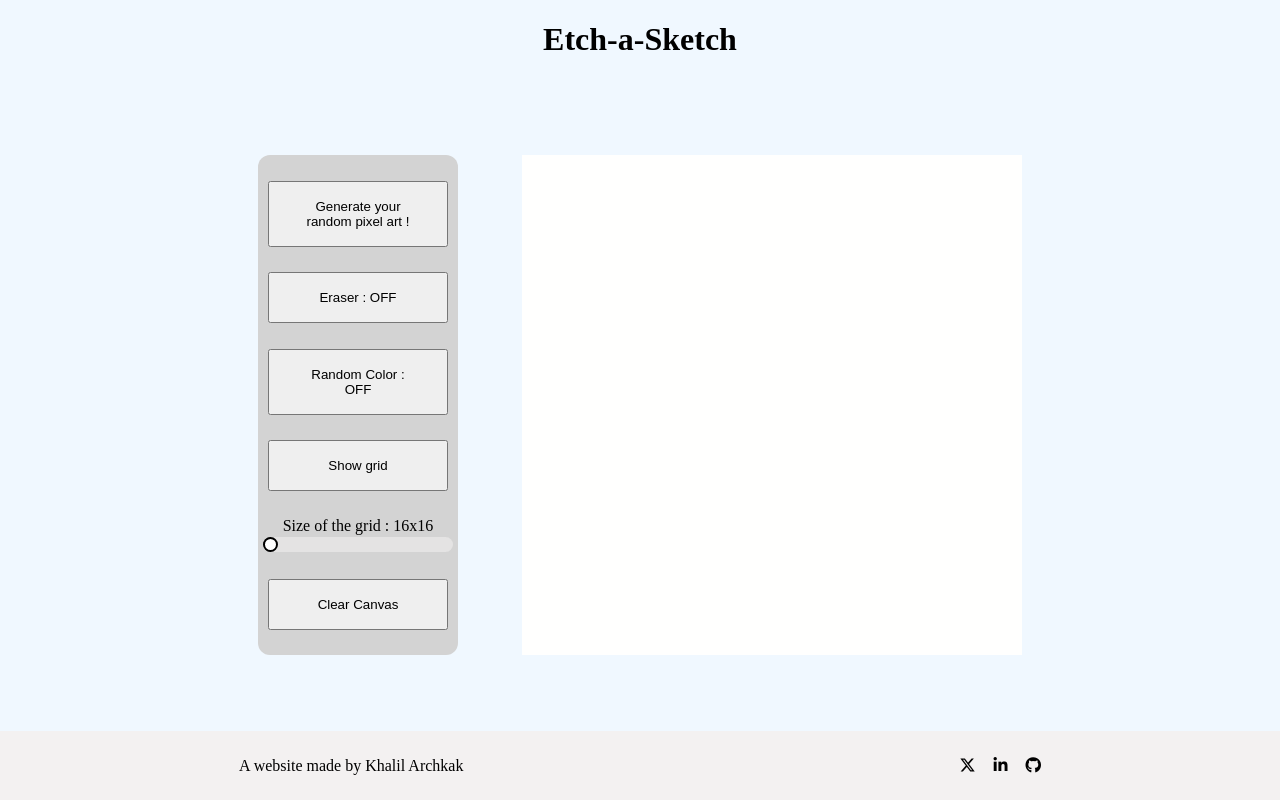
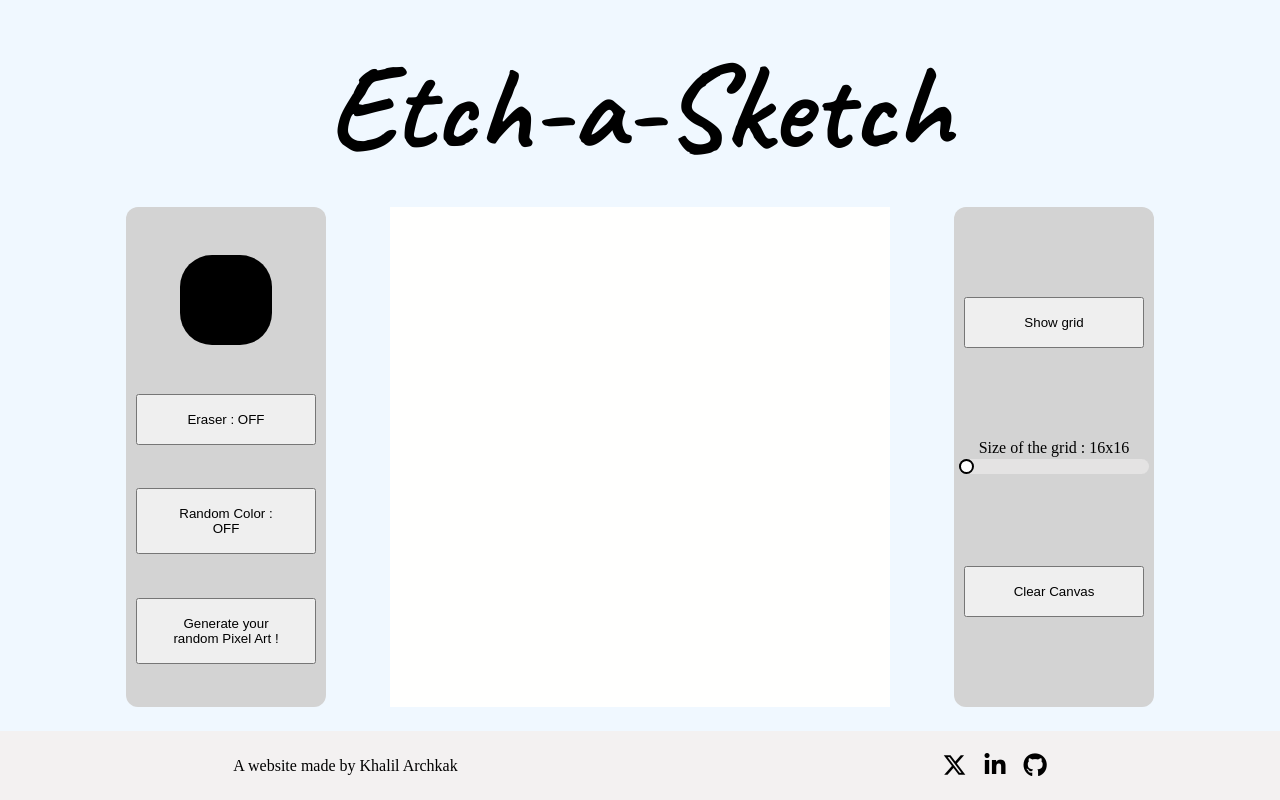
Before and after one commit to KhalilAr42/Etch-a-Sketch, a plain HTML site: page index.html in a window 1280 px wide. Drawn offline with Linux system fonts and the light colour scheme.

Commit message:
Add a new button to choose color + style page title

```diff
--- a/index.html
+++ b/index.html
@@ -16,15 +16,25 @@
             crossorigin="anonymous"
             referrerpolicy="no-referrer"
         />
+        <link rel="preconnect" href="https://fonts.googleapis.com" />
+        <link rel="preconnect" href="https://fonts.gstatic.com" crossorigin />
+        <link
+            href="https://fonts.googleapis.com/css2?family=Caveat:wght@400..700&display=swap"
+            rel="stylesheet"
+        />
         <title>Etch-a-Sketch</title>
     </head>
     <body>
         <h1>Etch-a-Sketch</h1>
         <div class="container">
             <div class="settings">
-                <button class="btn" id="pixelArt">
-                    Generate your random pixel art !
-                </button>
+                <div class="color-settings">
+                    <input
+                        class="rounded-color-input"
+                        type="color"
+                        id="color"
+                    />
+                </div>
 
                 <button class="btn" id="eraser" value="OFF">
                     Eraser : OFF
@@ -34,6 +44,13 @@
                     Random Color : OFF
                 </button>
 
+                <button class="btn" id="pixelArt">
+                    Generate your random Pixel Art !
+                </button>
+            </div>
+            <div class="canvas" id="canvas"></div>
+
+            <div class="settings">
                 <button class="btn" id="gridSetting" value="OFF">
                     Show grid
                 </button>
@@ -52,21 +69,21 @@
 
                 <button class="btn" id="clearCanvas">Clear Canvas</button>
             </div>
-            <div class="canvas" id="canvas"></div>
         </div>
+
         <footer>
             <p class="full-text">A website made by Khalil Archkak</p>
             <div class="socials">
                 <a href="https://twitter.com/KhalilAr42" target="_blank"
-                    ><i class="fa-brands fa-x-twitter fa-l social-icon"></i
+                    ><i class="fa-brands fa-x-twitter fa-xl social-icon"></i
                 ></a>
                 <a
                     href="https://www.linkedin.com/in/khalilarchkak/"
                     target="_blank"
-                    ><i class="fa-brands fa-linkedin-in fa-l social-icon"></i
+                    ><i class="fa-brands fa-linkedin-in fa-xl social-icon"></i
                 ></a>
                 <a href="https://github.com/KhalilAr42" target="_blank"
-                    ><i class="fa-brands fa-github fa-l social-icon"></i
+                    ><i class="fa-brands fa-github fa-xl social-icon"></i
                 ></a>
             </div>
         </footer>
--- a/script.js
+++ b/script.js
@@ -5,6 +5,7 @@ const buttonClearCanvas = document.querySelector("#clearCanvas");
 const buttonRandomColor = document.querySelector("#randomColor");
 const buttonEraser = document.querySelector("#eraser");
 const buttonPixelArt = document.querySelector("#pixelArt");
+const inputColor = document.querySelector("#color");
 
 const CANVAS_AREA = divCanvas.offsetWidth * divCanvas.offsetHeight;
 
@@ -143,3 +144,7 @@ function generatePixelArt() {
 }
 
 buttonPixelArt.addEventListener("click", generatePixelArt);
+
+inputColor.addEventListener("change", (event) => {
+    color = event.target.value;
+});
--- a/style.css
+++ b/style.css
@@ -9,6 +9,12 @@ body {
 
 h1 {
     text-align: center;
+    font-family: "Caveat", cursive;
+    font-optical-sizing: auto;
+    font-style: normal;
+    font-size: 120px;
+    margin: 0;
+    margin-top: 32px;
 }
 
 .container {
@@ -29,7 +35,8 @@ h1 {
     justify-content: space-evenly;
 }
 
-.size-settings {
+.size-settings,
+.color-settings {
     display: flex;
     flex-direction: column;
     justify-content: center;
@@ -44,6 +51,25 @@ h1 {
 
 .btn:hover {
     cursor: pointer;
+}
+
+.rounded-color-input {
+    -webkit-appearance: none;
+    -moz-appearance: none;
+    appearance: none;
+    width: 100px;
+    height: 100px;
+    background-color: transparent;
+    border: none;
+    cursor: pointer;
+}
+.rounded-color-input::-webkit-color-swatch {
+    border-radius: 32px;
+    border: none;
+}
+.rounded-color-input::-moz-color-swatch {
+    border-radius: 32px;
+    border: none;
 }
 
 input[type="range"] {
```
